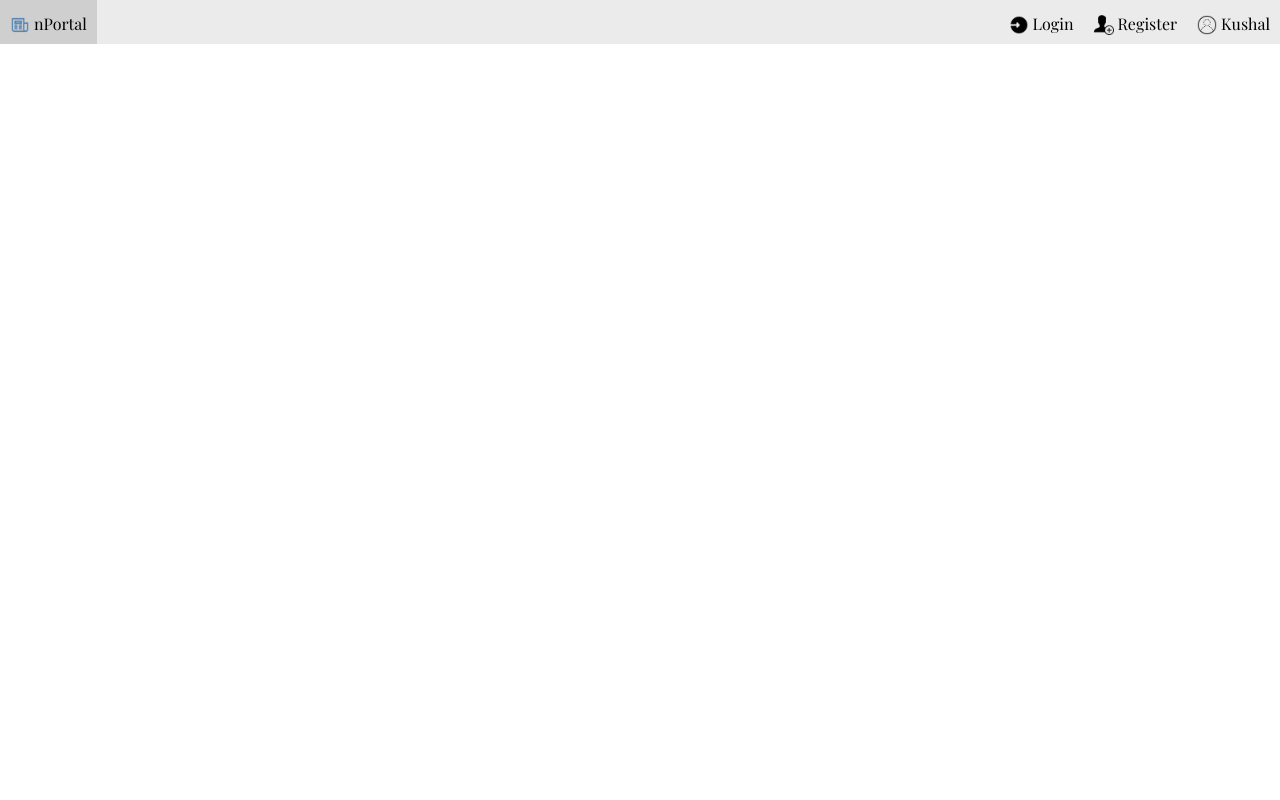
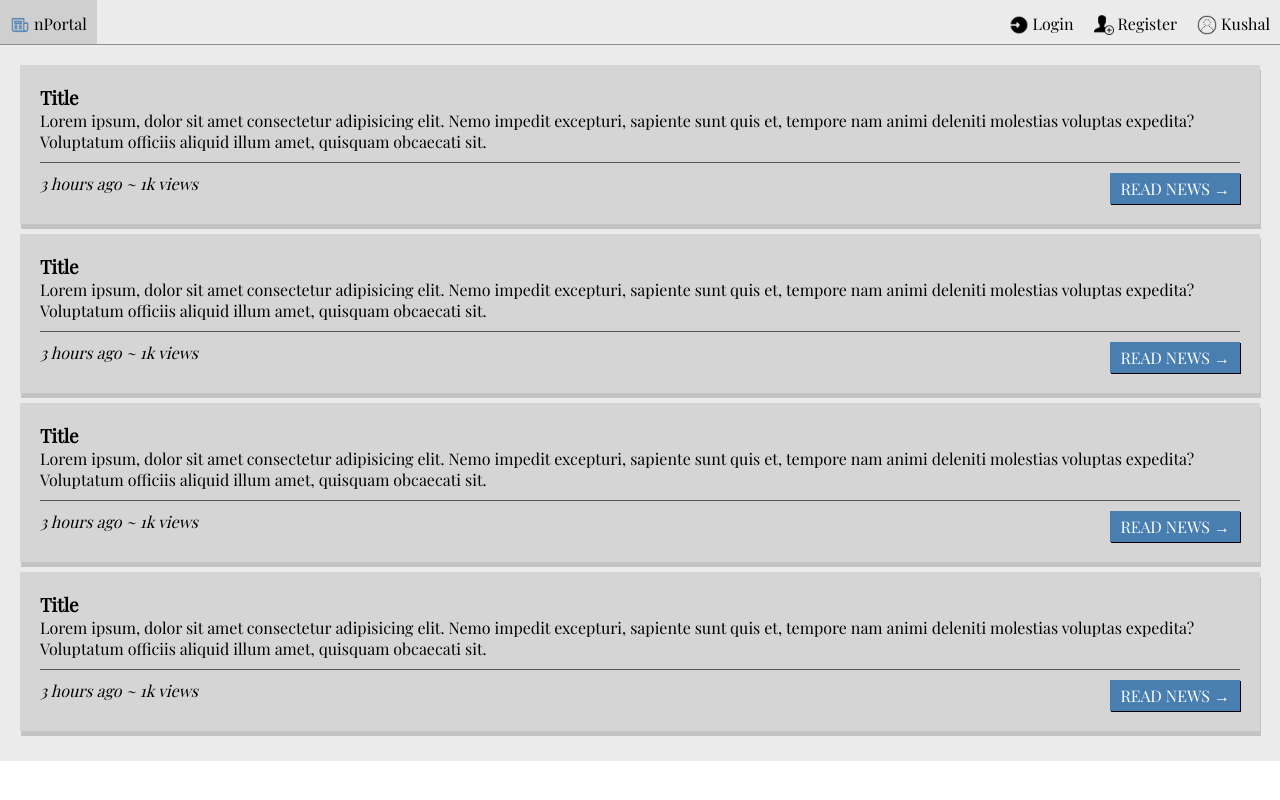
Before and after one commit to logictechjulyintake/news-portal-frontend-group-2, a plain HTML site: page index.html in a window 1280 px wide. Drawn offline with nearby package versions, Linux system fonts and the light colour scheme.

Commit message:
home page news list done

```diff
--- a/assets/css/index.css
+++ b/assets/css/index.css
@@ -0,0 +1,48 @@
+.news-list{
+    display: flex;
+    flex-direction: column;
+    background-color: #ebebeb;
+    padding: 20px;
+    box-sizing: border-box;
+}
+
+.news-box{
+    display: flex;
+    flex-direction: column;
+    background-color: #d5d5d5;
+    padding: 20px;
+    box-sizing: border-box;
+    box-shadow: 1px 5px #c3c3c3;
+    margin-bottom: 10px;
+}
+
+/*
+.news-box .header{
+
+}
+
+.news-box .content {
+
+} */
+
+.news-box .footer {
+    display: flex;
+    justify-content: space-between;
+    border-top: 1px solid#545454;
+    padding-top: 10px;
+    margin-top: 10px;
+    box-sizing: border-box;
+}
+
+/* .news-box .footer .read-news {} */
+/* .footer .read-news {} */
+
+.read-news {
+    text-decoration: none;
+    color: #ffffff;
+    background-color: #487eb0;
+    padding: 5px 10px;
+    box-sizing: border-box;
+    text-transform: uppercase;
+    box-shadow: 1px 1px #000;
+}
--- a/assets/css/same.css
+++ b/assets/css/same.css
@@ -9,10 +9,10 @@
 
 .nav {
     display: flex;
-    width: 100vw;
     flex-direction: row;
     background-color: #ebebeb;
     justify-content: space-between;
+    border-bottom: 1px solid #8e8e8e;
 }
 
 .nav a, .nav-profile {
--- a/index.html
+++ b/index.html
@@ -60,5 +60,99 @@
         </div>
     </div>
 
+    <div class="news-list">
+
+        <div class="news-box">
+
+            <div class="header">
+                <h3>Title</h3>
+            </div>
+
+            <div class="body">
+                <div class="content">
+                    Lorem ipsum, dolor sit amet consectetur adipisicing elit. Nemo impedit excepturi, sapiente sunt quis et, tempore nam animi deleniti molestias voluptas expedita? Voluptatum officiis aliquid illum amet, quisquam obcaecati sit.
+                </div>
+            </div>
+
+            <div class="footer">
+                <div style="font-style: italic;">
+                    <span>3 hours ago</span> ~
+                    <span>1k views</span>
+                </div>
+                <a href="#" class="read-news">Read News &rarr;</a>
+            </div>
+
+        </div>
+
+        <div class="news-box">
+
+            <div class="header">
+                <h3>Title</h3>
+            </div>
+
+            <div class="body">
+                <div class="content">
+                    Lorem ipsum, dolor sit amet consectetur adipisicing elit. Nemo impedit excepturi, sapiente sunt quis et, tempore nam animi deleniti molestias voluptas expedita? Voluptatum officiis aliquid illum amet, quisquam obcaecati sit.
+                </div>
+            </div>
+
+            <div class="footer">
+                <div style="font-style: italic;">
+                    <span>3 hours ago</span> ~
+                    <span>1k views</span>
+                </div>
+                <a href="#" class="read-news">Read News &rarr;</a>
+            </div>
+
+        </div>
+
+        <div class="news-box">
+
+            <div class="header">
+                <h3>Title</h3>
+            </div>
+
+            <div class="body">
+                <div class="content">
+                    Lorem ipsum, dolor sit amet consectetur adipisicing elit. Nemo impedit excepturi, sapiente sunt quis et, tempore nam animi deleniti molestias voluptas expedita? Voluptatum officiis aliquid illum amet, quisquam obcaecati sit.
+                </div>
+            </div>
+
+            <div class="footer">
+                <div style="font-style: italic;">
+                    <span>3 hours ago</span> ~
+                    <span>1k views</span>
+                </div>
+                <a href="#" class="read-news">Read News &rarr;</a>
+            </div>
+
+        </div>
+
+        <div class="news-box">
+
+            <div class="header">
+                <h3>Title</h3>
+            </div>
+
+            <div class="body">
+                <div class="content">
+                    Lorem ipsum, dolor sit amet consectetur adipisicing elit. Nemo impedit excepturi, sapiente sunt quis et, tempore nam animi deleniti molestias voluptas expedita? Voluptatum officiis aliquid illum amet, quisquam obcaecati sit.
+                </div>
+            </div>
+
+            <div class="footer">
+                <div style="font-style: italic;">
+                    <span>3 hours ago</span> ~
+                    <span>1k views</span>
+                </div>
+                <a href="#" class="read-news">Read News &rarr;</a>
+            </div>
+
+        </div>
+
+    </div>
+
+
+
 </body>
 </html>
```
